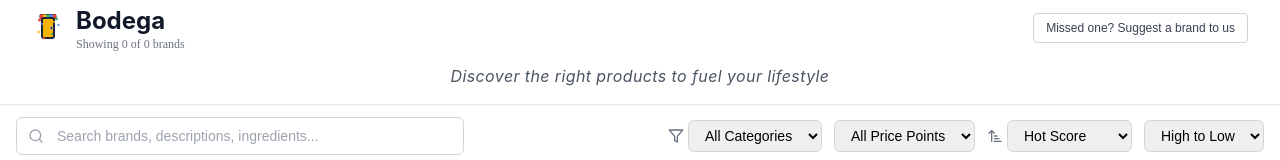
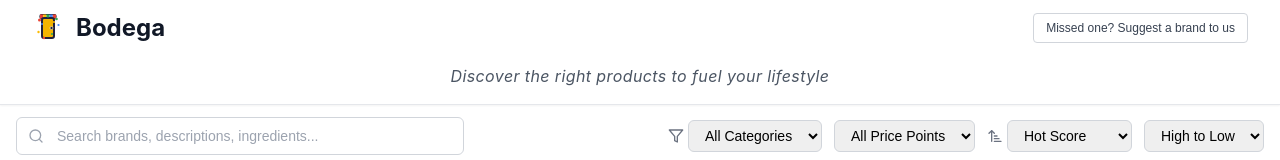
Before and after one commit to marcthesharka/d2c-brand-dashboard, a React (Vite) app: page / in a window 1280 px wide. Shown: the top 160 px of the page. Built offline with nearby package versions, Linux system fonts and the light colour scheme; no server answers; the database is empty.

Commit message:
Update Header.tsx

```diff
--- a/src/components/Header.tsx
+++ b/src/components/Header.tsx
@@ -38,11 +38,8 @@ const Header: React.FC<HeaderProps> = ({ totalBrands, filteredCount, onAddBrand
               <circle cx="10" cy="12" r="1" fill="#4285F4" />
               <circle cx="20" cy="22" r="1.1" fill="#34A853" />
             </svg>
-            <div>
+            <div className="flex flex-col items-center justify-center">
               <h1 className="text-2xl font-bold text-gray-900" style={{ fontFamily: 'Inter, Arial, sans-serif' }}>Bodega</h1>
-              <p className="text-xs text-gray-500 leading-tight font-serif" style={{ fontFamily: 'Playfair Display, serif' }}>
-                Showing {filteredCount} of {totalBrands} brands
-              </p>
             </div>
           </div>
 
```
